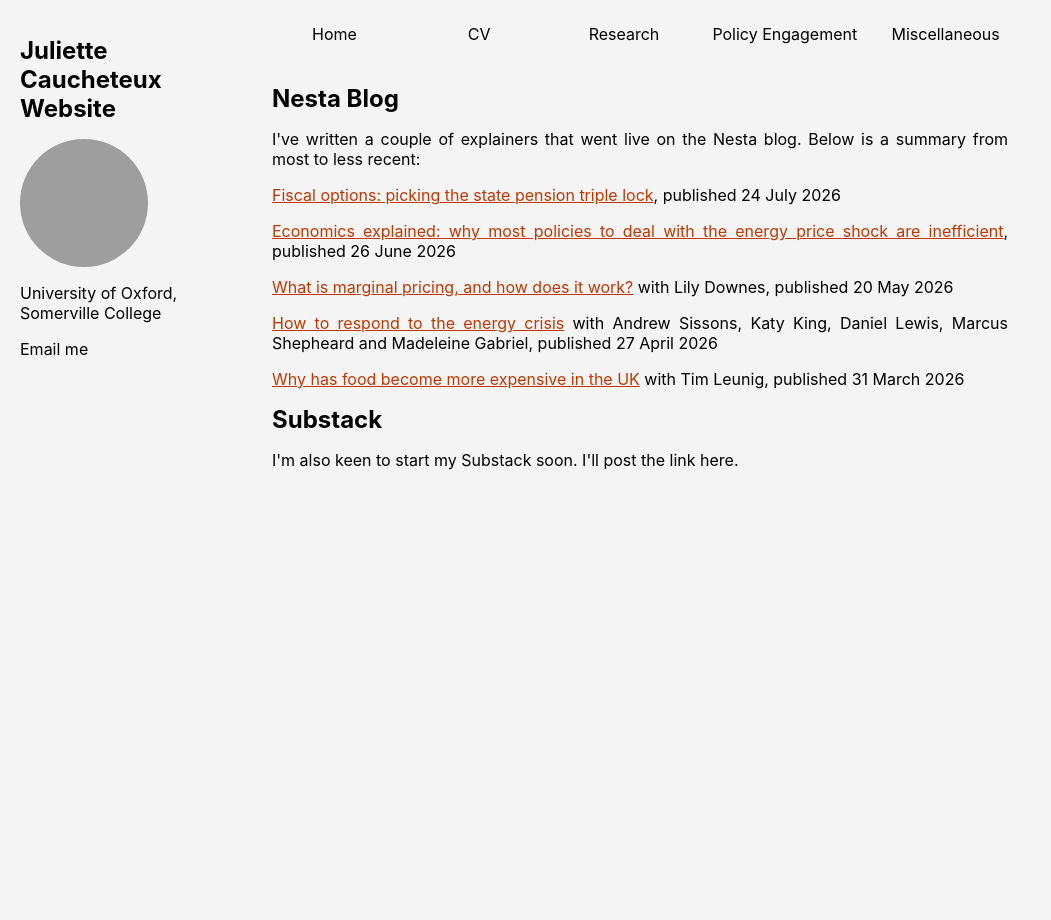
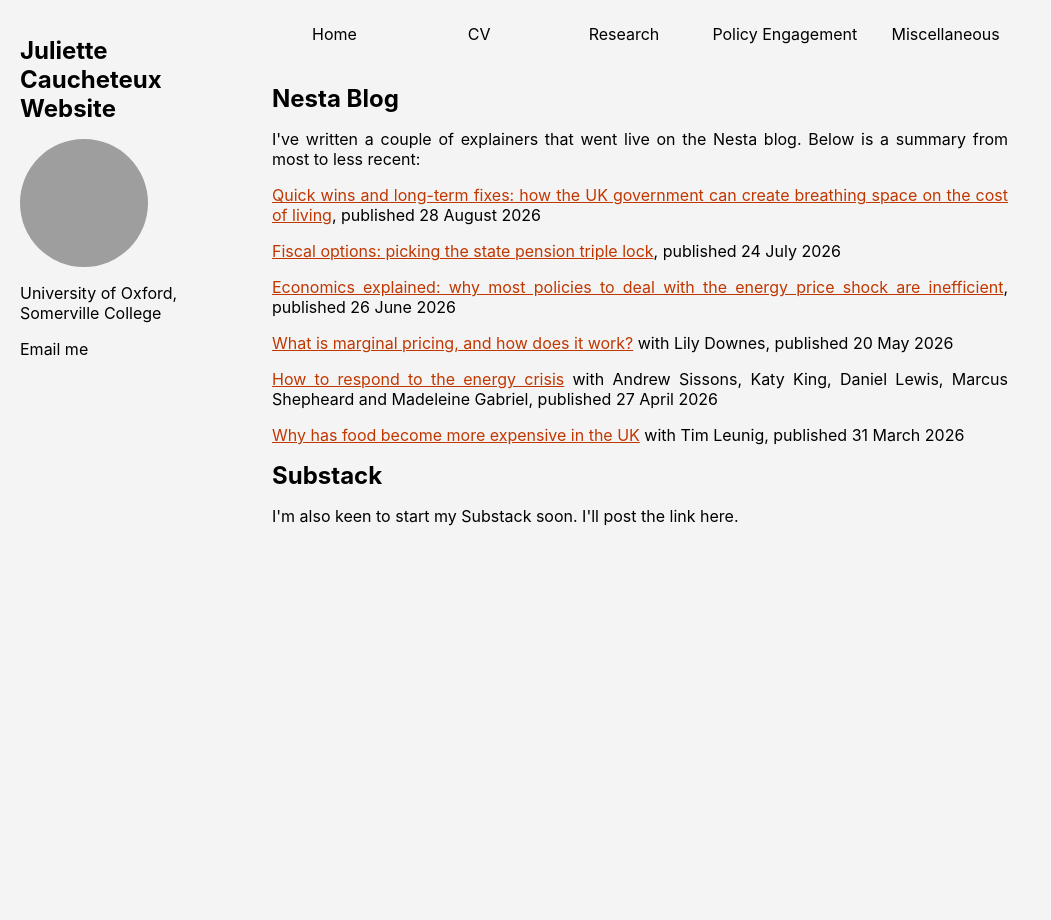
Before and after one commit to JulietteCx/juliettecx.github.io, a Jekyll site: the page built from _pages/blog.html, in a window 1280 px wide. Shown: the whole page, without its empty margins (0-1051 px from the left). Built offline with Jekyll 4.4.1, drawn with Linux system fonts in a browser that asks for light colours; grey boxes are pictures that could not be loaded.

Commit message:
Update blog.html

```diff
--- a/_pages/blog.html
+++ b/_pages/blog.html
@@ -16,6 +16,9 @@
 <h1>Nesta Blog</h1>
 
 <p>I've written a couple of explainers that went live on the Nesta blog. Below is a summary from most to less recent:</p>
+  <p>  <a href="https://www.nesta.org.uk/blog/how-the-uk-government-can-create-breathing-space-on-the-cost-of-living/"
+     style="color:#C03700; text-decoration:underline;">
+    Quick wins and long-term fixes: how the UK government can create breathing space on the cost of living</a>, published 28 August 2026 </p>
 <p> <a href="https://www.nesta.org.uk/blog/fiscal-options-picking-the-state-pension-triple-lock/"
      style="color:#C03700; text-decoration:underline;">
     Fiscal options: picking the state pension triple lock</a>, published 24 July 2026
```
